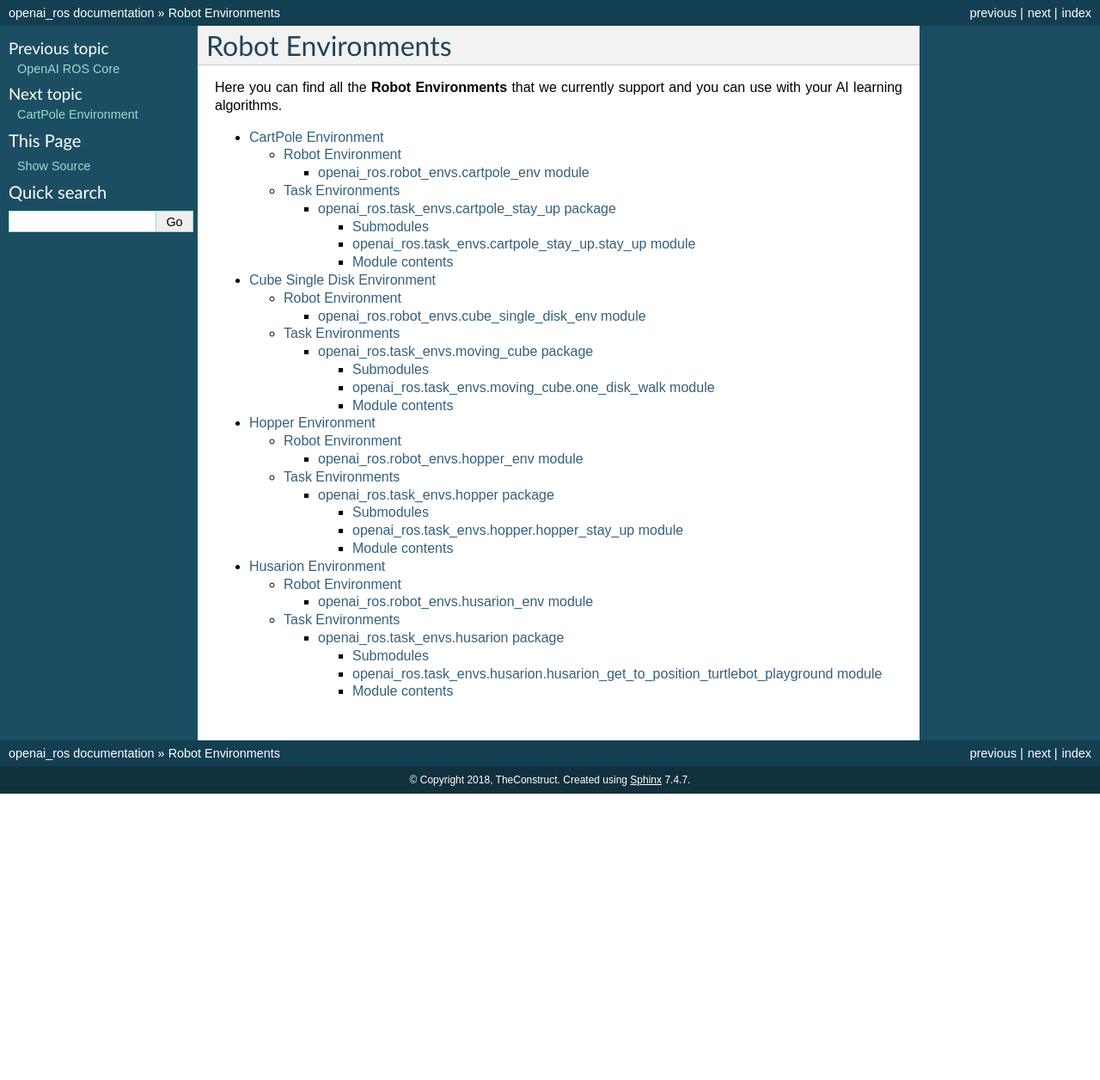
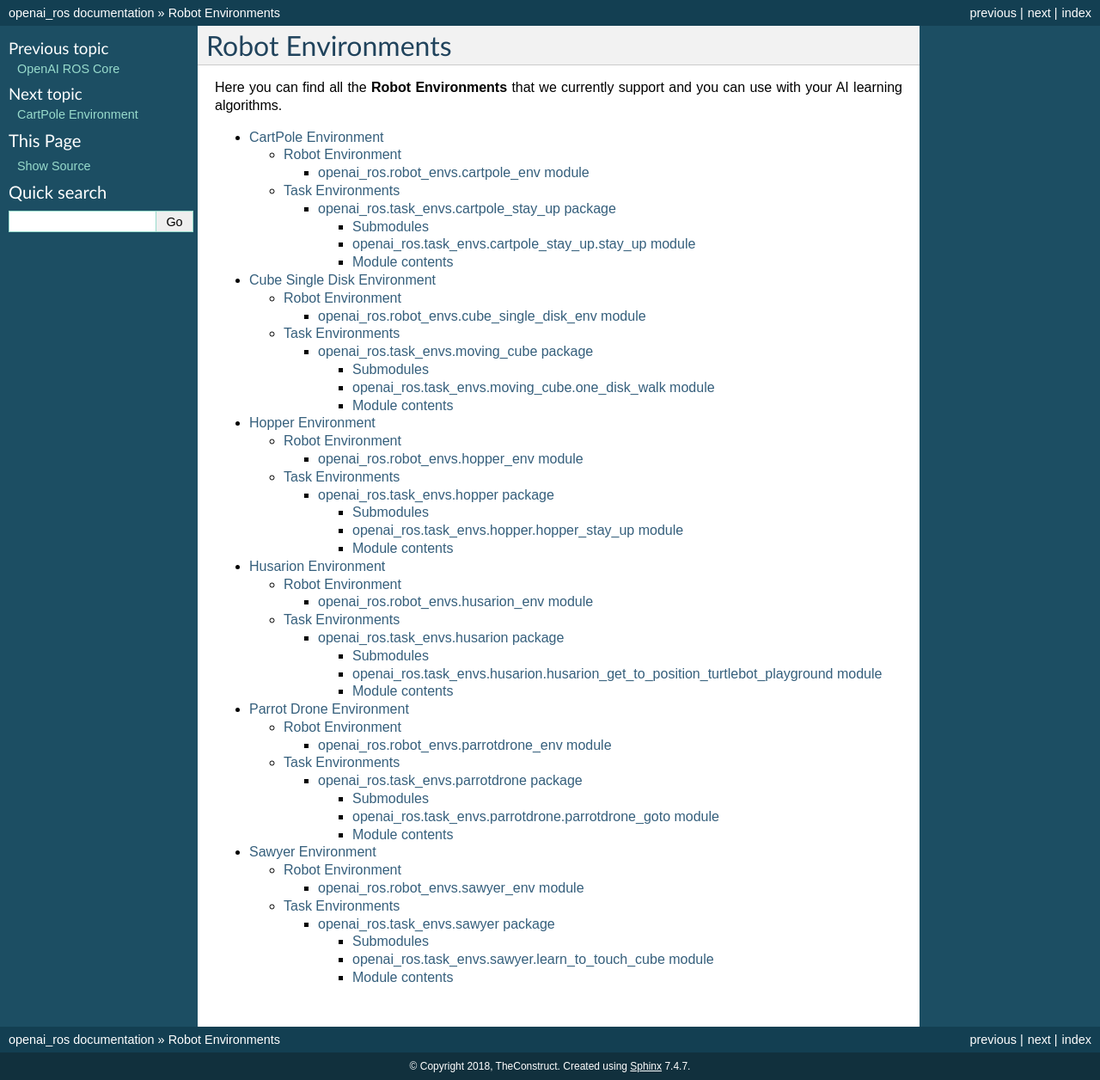
Before and after one commit to rickstaa/ros-gazebo-gym, a Sphinx documentation site: the page built from openai_ros/doc/robot_environments.rst, in a window 1280 px wide. Shown: the whole page at 86% size. Built offline with Sphinx 7.4.7, drawn with Linux system fonts in a browser that asks for light colours; the version number could not be read and is left out; before the commit the page ends 923 px from its top, so only the background shows below that.

Commit message:
Added sawyer

```diff
--- a/openai_ros/doc/hopper_environment.rst
+++ b/openai_ros/doc/hopper_environment.rst
@@ -2,7 +2,9 @@ Hopper Environment
 ==================
 
 Its a simulation of a monopod robot. The original 3D model was created by ETH Zurich,
-https://github.com/ethz-adrl/towr.
+HopperPage_
+
+.. _HopperPage: https://github.com/ethz-adrl/towr
 
 The simulation was created by TheConstructSim. Its the perfect system to test locomotion
 algorithms and AI learning for gait research.
--- a/openai_ros/doc/husarion_environment.rst
+++ b/openai_ros/doc/husarion_environment.rst
@@ -4,7 +4,9 @@ Husarion Environment
 ROSbot is an autonomous, open source robot platform.
 It can be used as a learning platform for Robot Operating System as well as a base for a variety of robotic
 applications like inspection robots, custom service robots and others.
-Here you have the link to the real robot: https://husarion.com/#rosbot
+Here you have the link to the real robot: RosBotPage_
+
+.. _RosBotPage: https://husarion.com/#rosbot
 
 .. figure:: img/rosbot.jpg
    :scale: 100 %
--- /dev/null
+++ b/openai_ros/doc/parrotdrone_environment.rst
@@ -0,0 +1,30 @@
+Parrot Drone Environment
+========================
+
+Drone simulation to test all your AI algorithms with a flying robot with double cameras and sonar.
+
+.. figure:: img/parrotdrone.png
+   :scale: 100 %
+   :alt: Parrot Drone Simulation
+
+
+
+Robot Environment
+*****************
+
+openai_ros.robot_envs.parrotdrone_env module
+--------------------------------------------
+
+.. automodule:: openai_ros.robot_envs.parrotdrone_env
+    :members:
+    :undoc-members:
+    :show-inheritance:
+
+
+Task Environments
+*****************
+
+.. toctree::
+   :maxdepth: 4
+
+   openai_ros.task_envs.parrotdrone
--- a/openai_ros/doc/robot_environments.rst
+++ b/openai_ros/doc/robot_environments.rst
@@ -11,3 +11,5 @@ use with your AI learning algorithms.
    cube_environment
    hopper_environment
    husarion_environment
+   parrotdrone_environment
+   sawyer_environment
--- /dev/null
+++ b/openai_ros/doc/sawyer_environment.rst
@@ -0,0 +1,42 @@
+Sawyer Environment
+==================
+
+Sawyer is the new robot from **Rethink Robotics**. Its a simplified version of the **Baxter Robot**.
+Here is the official page for more details: SawyerPage_
+
+.. _SawyerPage: https://www.rethinkrobotics.com/sawyer/
+
+
+.. figure:: img/sawyer_robot.png
+   :scale: 100 %
+   :alt: Sawyer Robot
+
+
+This simulation uses all the SDK systems that the real robot does , so anything you develop for
+the simulation should work seamlessly with the real robot.
+
+.. figure:: img/sawyer_sim.png
+   :scale: 100 %
+   :alt: Simulated Sawyer
+
+
+
+Robot Environment
+*****************
+
+openai_ros.robot_envs.sawyer_env module
+---------------------------------------
+
+.. automodule:: openai_ros.robot_envs.sawyer_env
+    :members:
+    :undoc-members:
+    :show-inheritance:
+
+
+Task Environments
+*****************
+
+.. toctree::
+   :maxdepth: 4
+
+   openai_ros.task_envs.sawyer
```
Also changed, not shown: openai_ros/doc/img/parrotdrone.png (added), openai_ros/doc/img/sawyer_robot.png (added), openai_ros/doc/img/sawyer_sim.png (added).
